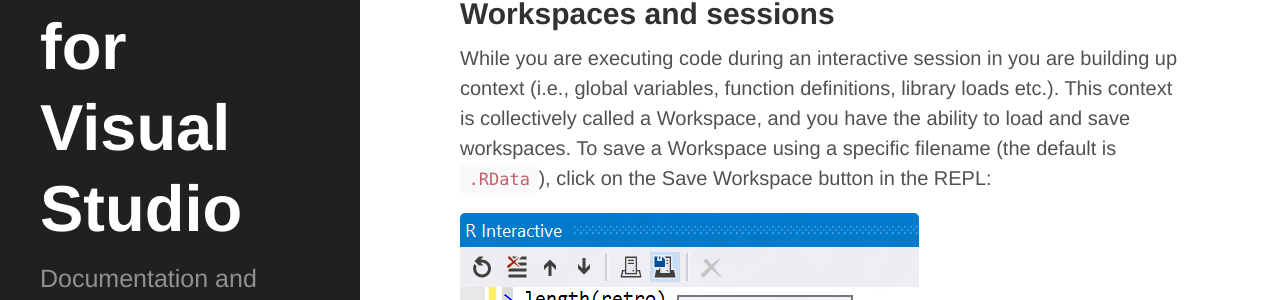
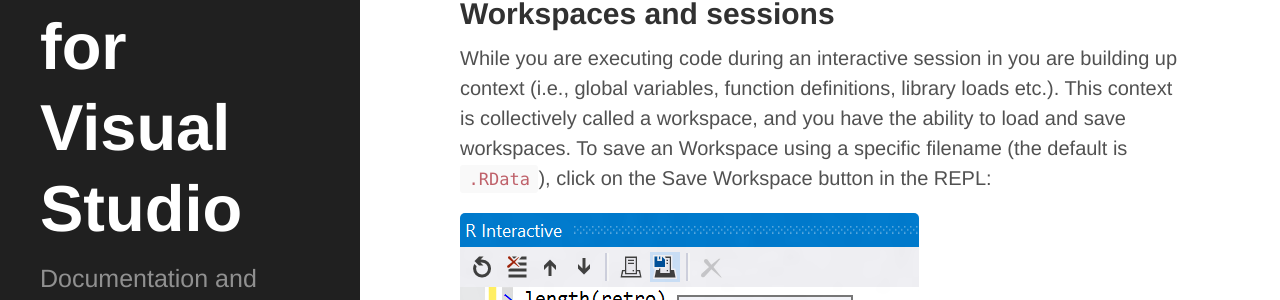
Before and after one commit to microsoft/RTVS-docs, a Jekyll site: the page built from interactive-repl.md, in a window 1280 px wide and 900 px high, scrolled down 1726 px. Shown: the part 213-513 px from the top of the window. Built offline with Jekyll 4.4.1, drawn with Linux system fonts in a browser that asks for light colours; our own code applies the rules of GitHub Pages for plain Markdown files.

Commit message:
Fixing errors reported in PR by Pavel

```diff
--- a/interactive-repl.md
+++ b/interactive-repl.md
@@ -43,8 +43,8 @@
 
 While you are executing code during an interactive session in you are building
 up context (i.e., global variables, function definitions, library loads etc.).
-This context is collectively called a Workspace, and you have the ability to
-load and save workspaces. To save a Workspace using a specific filename (the
+This context is collectively called a workspace, and you have the ability to
+load and save workspaces. To save an Workspace using a specific filename (the
 default is `.RData`), click on the Save Workspace button in the REPL:
 
 ![Save workspace](./media/RTVS-REPL-save-workspace.png)
```
Also changed, not shown: intellisense.md (+1 -1 lines), media/04_variable_explorer_scopes.png (deleted), media/debugger-set-as-startup-script.png (added).
